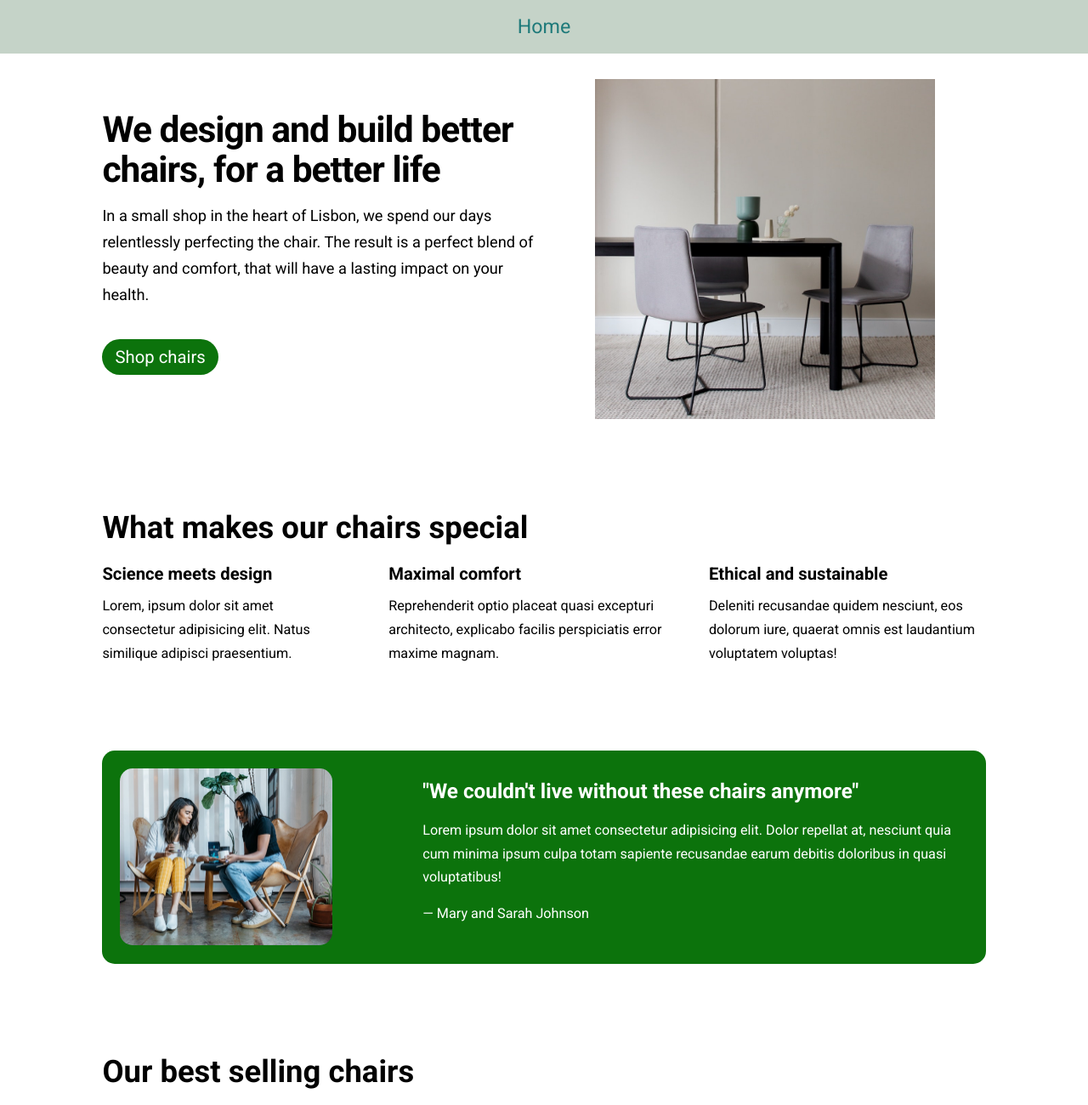
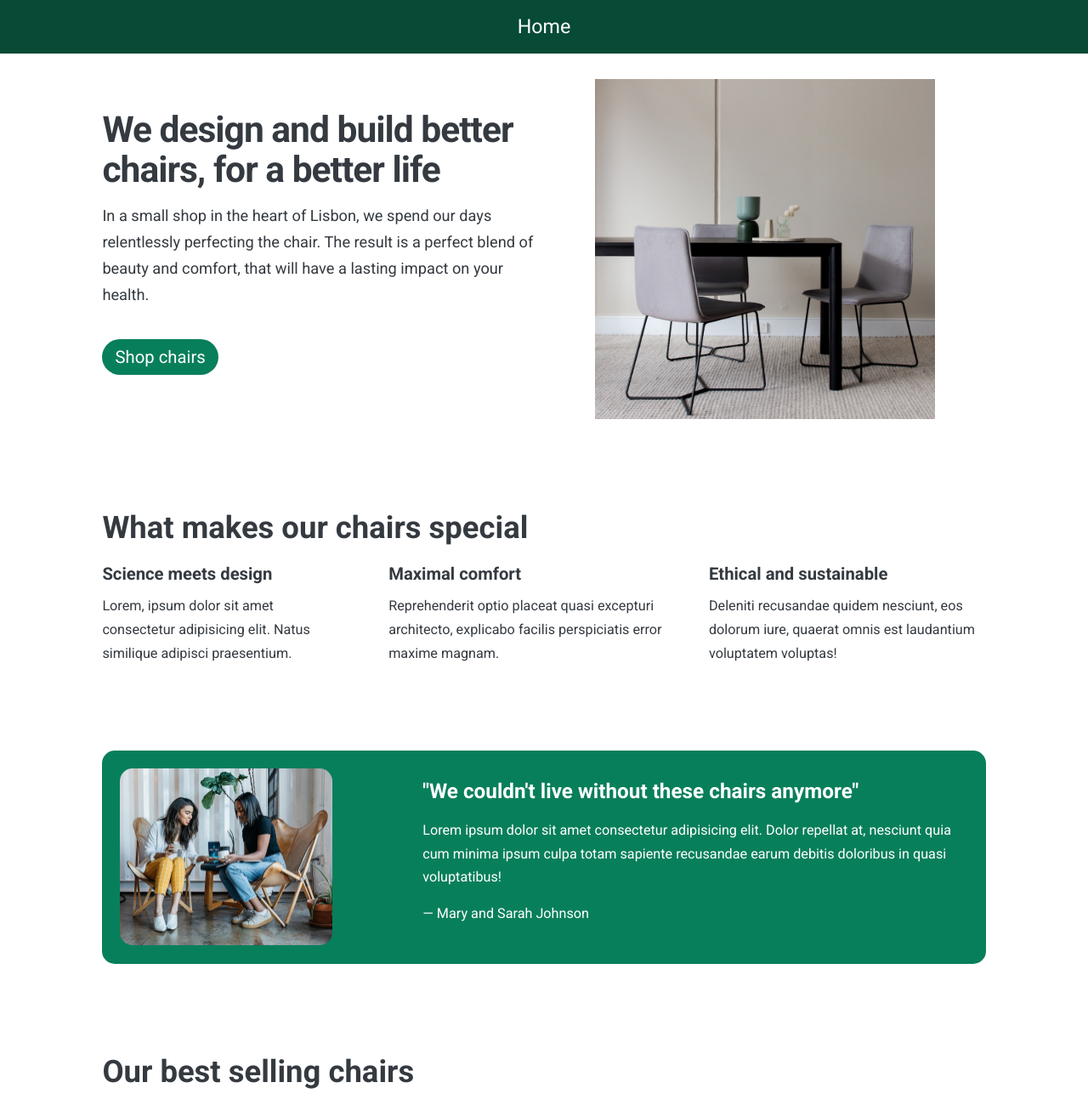
Before and after one commit to BilalJ0khio/design-project, a plain HTML site: page index.html in a window 1280 px wide. Shown: the top 1300 px of the page at 85% size. Drawn offline with Linux system fonts and the light colour scheme.

Commit message:
color update

```diff
--- a/style.css
+++ b/style.css
@@ -15,7 +15,7 @@
 }
 
 header a {
-  color: rgb(31, 122, 122);
+  color: white;
 }
 
 main a {
@@ -31,6 +31,8 @@ main a:hover {
 body {
   font-size: 1.6rem;
   font-family: "Roboto", sans-serif;
+  color: #343a40;
+  border-bottom: 7px solid #087f5b;
 }
 
 main {
@@ -44,7 +46,7 @@ main {
   text-align: center;
   /* border: 1px solid black; */
   padding: 0.5rem;
-  background-color: hsl(130, 13%, 80%);
+  background-color: #074a36;
 }
 .mainNav a {
   text-decoration: none;
@@ -56,7 +58,7 @@ main {
 }
 
 .mainNav a:hover {
-  background-color: rgb(242, 58, 89);
+  background-color: #087f5b;
   color: aliceblue;
   font-size: 2.4rem;
 }
@@ -126,7 +128,7 @@ h2 {
   grid-template-columns: 1fr 2fr;
   gap: 2rem;
   margin-bottom: 10rem;
-  background-color: hsl(120, 81%, 25%);
+  background-color: #087f5b;
   color: white;
   padding: 2rem;
   border-radius: 15px;
@@ -205,14 +207,14 @@ footer > p {
 }
 
 .items a {
-  background-color: hsl(120, 81%, 25%);
+  background-color: #087f5b;
   color: white;
   padding: 0.7rem 1.5rem;
   border-radius: 15000px;
 }
 
 .shopAnchor {
-  background-color: hsl(120, 81%, 25%);
+  background-color: #087f5b;
   color: white;
   padding: 0.7rem 1.5rem;
   border-radius: 15000px;
```
